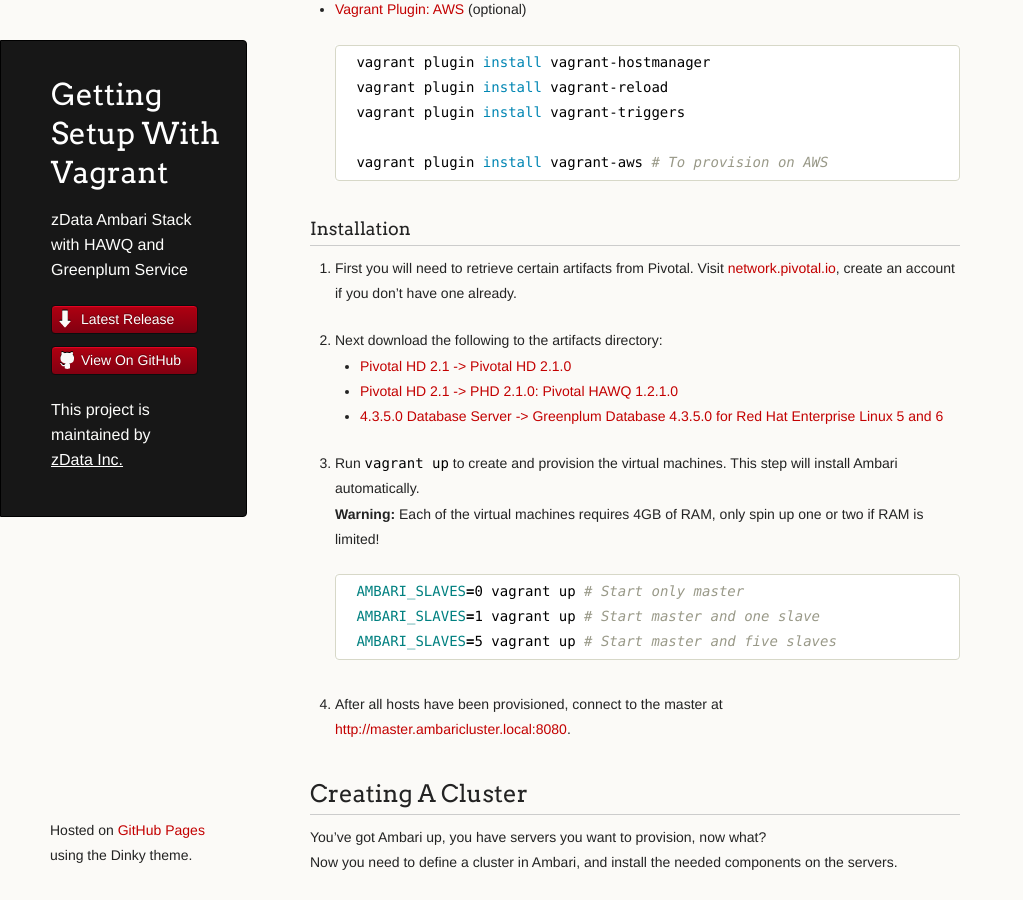
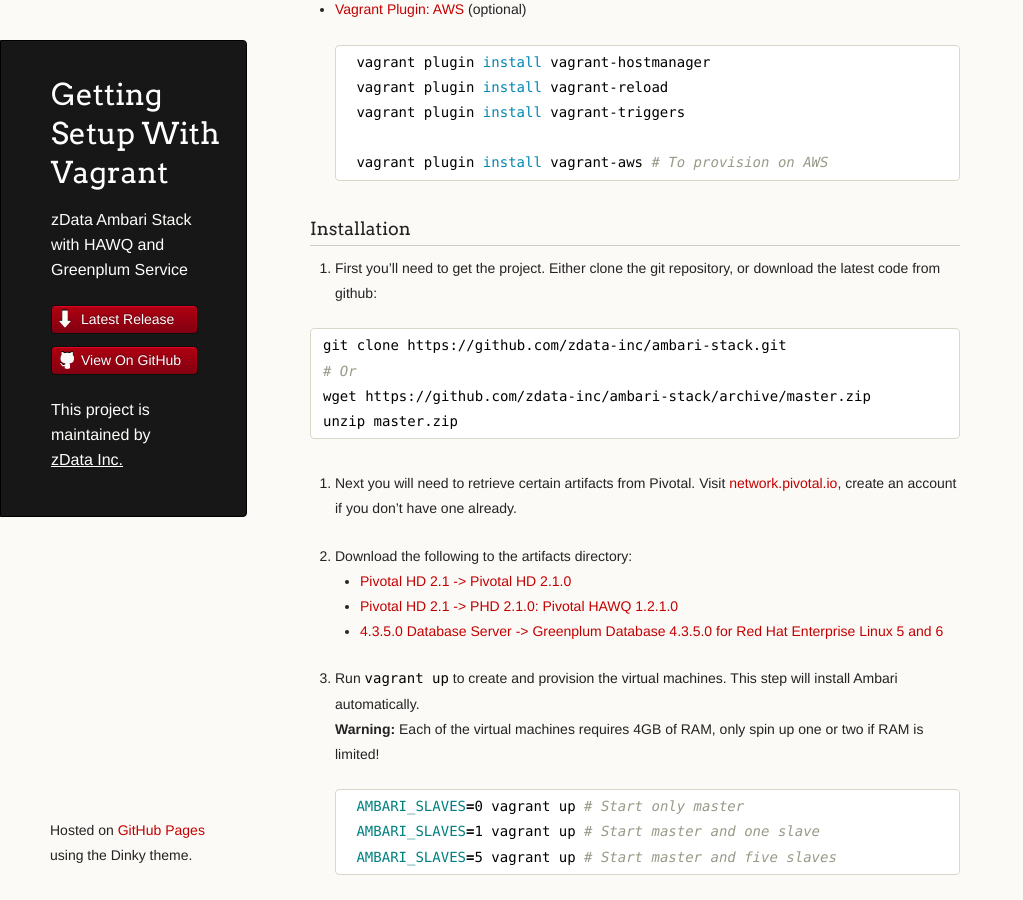
Before and after one commit to zdata-inc/ambari-extensions, a Jekyll site: the page built from getting-setup/with-vagrant.md, in a window 1280 px wide and 900 px high, scrolled down 365 px. Shown: the whole window, without its empty margins (0-1023 px from the left). Built offline with Jekyll 4.4.1, drawn with Linux system fonts in a browser that asks for light colours; Markdown is read by kramdown in place of the engine named in the settings.

Commit message:
Add information regarding where to find the needed code.

````diff
--- a/getting-setup/with-vagrant.md
+++ b/getting-setup/with-vagrant.md
@@ -24,14 +24,23 @@
 
 ### Installation
 
-1. First you will need to retrieve certain artifacts from Pivotal.  Visit [network.pivotal.io](https://network.pivotal.io), create an account if you don't have one already.
+1. First you'll need to get the project.  Either clone the git repository, or download the latest code from github:
 
-2. Next download the following to the artifacts directory:
+```sh
+git clone https://github.com/zdata-inc/ambari-stack.git
+# Or
+wget https://github.com/zdata-inc/ambari-stack/archive/master.zip
+unzip master.zip
+```
+
+2. Next you will need to retrieve certain artifacts from Pivotal.  Visit [network.pivotal.io](https://network.pivotal.io), create an account if you don't have one already.
+
+3. Download the following to the artifacts directory:
     - [Pivotal HD 2.1 -> Pivotal HD 2.1.0](https://network.pivotal.io/products/pivotal-hd#/releases/2-1)
     - [Pivotal HD 2.1 -> PHD 2.1.0: Pivotal HAWQ 1.2.1.0](https://network.pivotal.io/products/pivotal-hd#/releases/2-1)
     - [4.3.5.0 Database Server -> Greenplum Database 4.3.5.0 for Red Hat Enterprise Linux 5 and 6](https://network.pivotal.io/products/pivotal-gpdb)
 
-3. Run `vagrant up` to create and provision the virtual machines.  This step will install Ambari automatically.
+4. Run `vagrant up` to create and provision the virtual machines.  This step will install Ambari automatically.
     __Warning:__ Each of the virtual machines requires 4GB of RAM, only spin up one or two if RAM is limited!
 
     ```sh
````
Also changed, not shown: getting-setup/on-your-own-hardware.md (+2 -0 lines).
